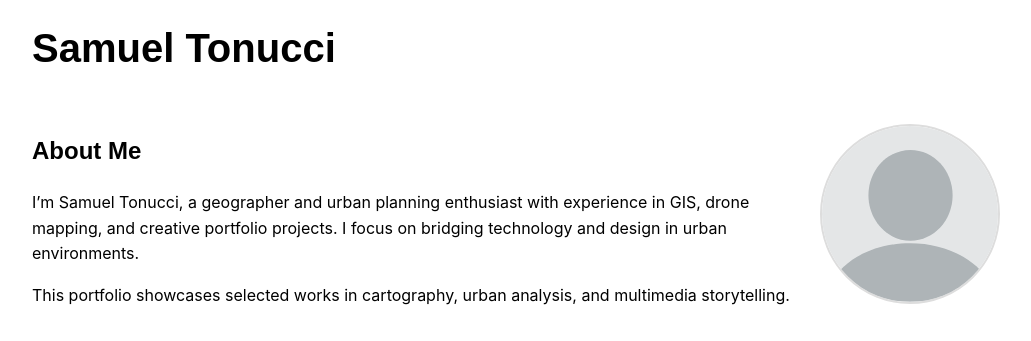
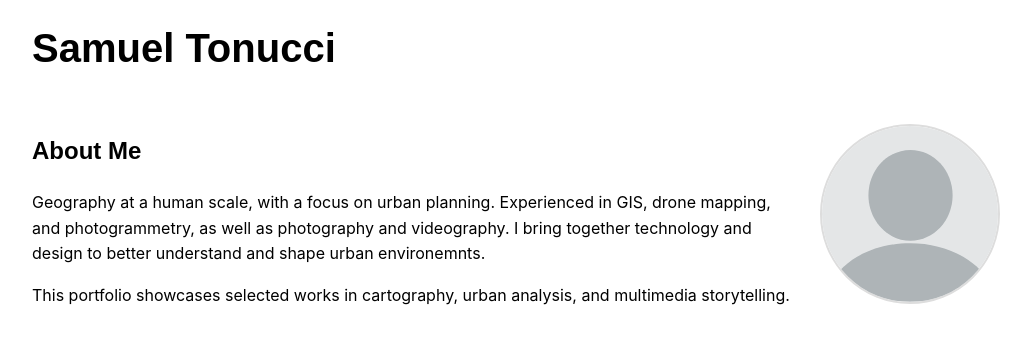
Before and after one commit to stonucci-urban/stonucci-urban.github.io, a Jekyll site: the page built from README.md, in a window 1280 px wide and 900 px high, cut to the strip 0-341 px from the top of the window. Shown: the whole strip, without its empty margins (124-1155 px from the left). Built offline with Jekyll 4.4.1, drawn with Linux system fonts in a browser that asks for light colours; our own code applies the rules of GitHub Pages for plain Markdown files.

Commit message:
Update default.html

```diff
--- a/_layouts/default.html
+++ b/_layouts/default.html
@@ -20,9 +20,8 @@
             <div class="about-text">
               <h2>About Me</h2>
                 <p>
-                  I’m Samuel Tonucci, a geographer and urban planning enthusiast with
-                  experience in GIS, drone mapping, and creative portfolio projects.
-                  I focus on bridging technology and design in urban environments.
+                  Geography at a human scale, with a focus on urban planning. Experienced in GIS, drone mapping, and photogrammetry, as well as photography and videography.
+                  I bring together technology and design to better understand and shape urban environemnts.
                 </p>
                 <p>
                   This portfolio showcases selected works in cartography, urban analysis,
@@ -41,7 +40,7 @@
            <!-- Row 1: ArcMap link with image -->
             <article class="project">
               <h2>Wasson Way Mobility Study</h2>
-              <a class="thumb-link" href="https://www.arcgis.com/home/item.html?id=YOUR_ITEM_ID" target="_blank" rel="noopener">
+              <a class="thumb-link" href="" target="_blank" rel="noopener">
                 <img
                   src="assets/img/arcmap-thumbnail.jpg"
                   alt="Thumbnail of ArcMap project: Wasson Way"
```
